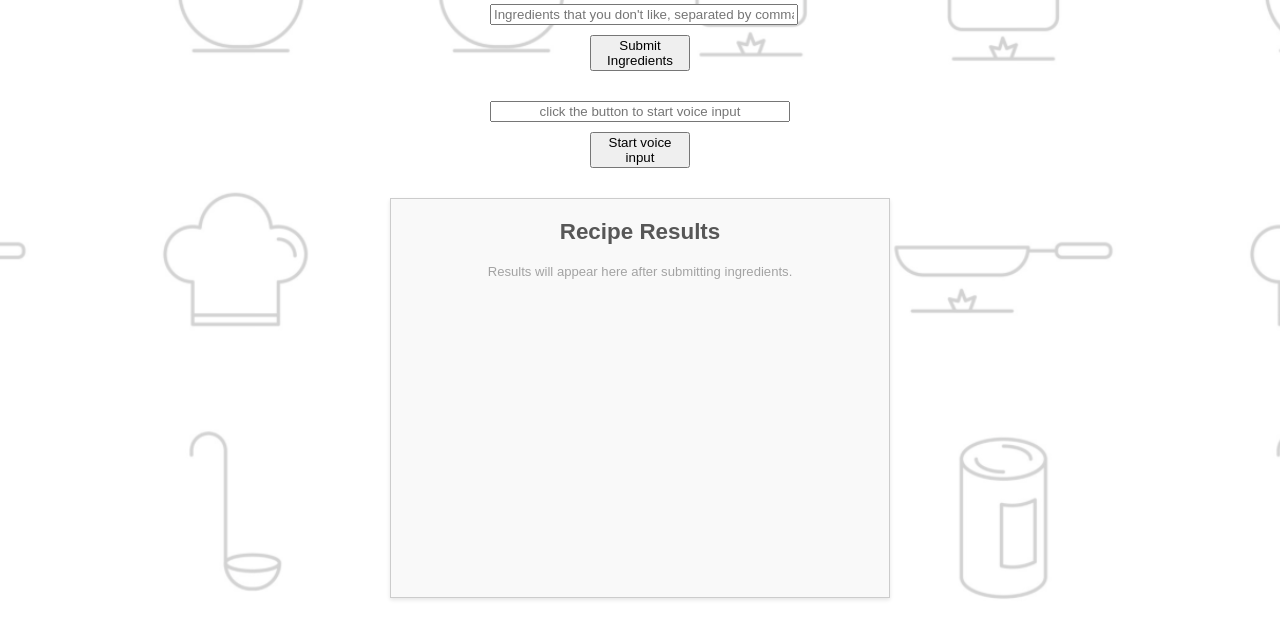
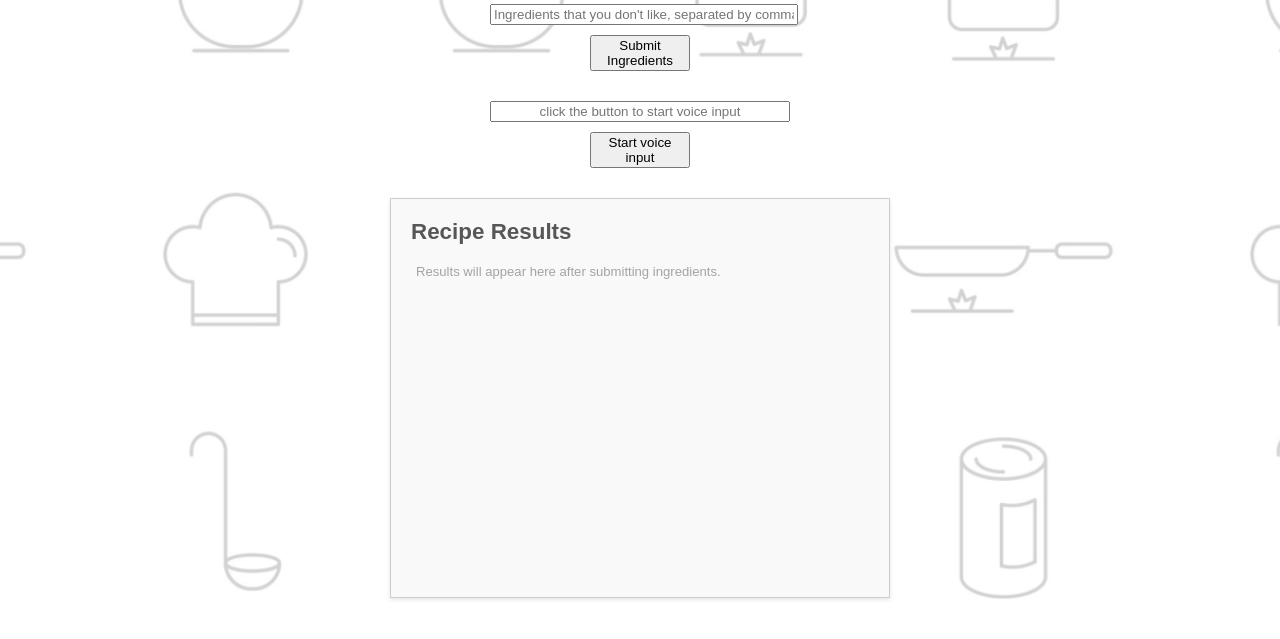
Before and after one commit to jg2185/Recipe-Retrieval-2.0, a Flask app: page / in a window 1280 px wide. Shown: the part 145-784 px from the top of the page. Run offline with Flask 3, Linux system fonts and the light colour scheme.

Commit message:
Update receive.html for website

```diff
--- a/website/templates/receive.html
+++ b/website/templates/receive.html
@@ -61,7 +61,7 @@ button, #start-btn {
     flex-direction: column; /* Stack children vertically */
     justify-content: start; /* Align the children to the start of the main axis */
     align-items: center; /* Center-align children horizontally */
-    text-align: center; /* Center text for any content that will be added */
+    text-align: left; /* Center text for any content that will be added */
 }
 
 #recipeOutput h2 {
```
